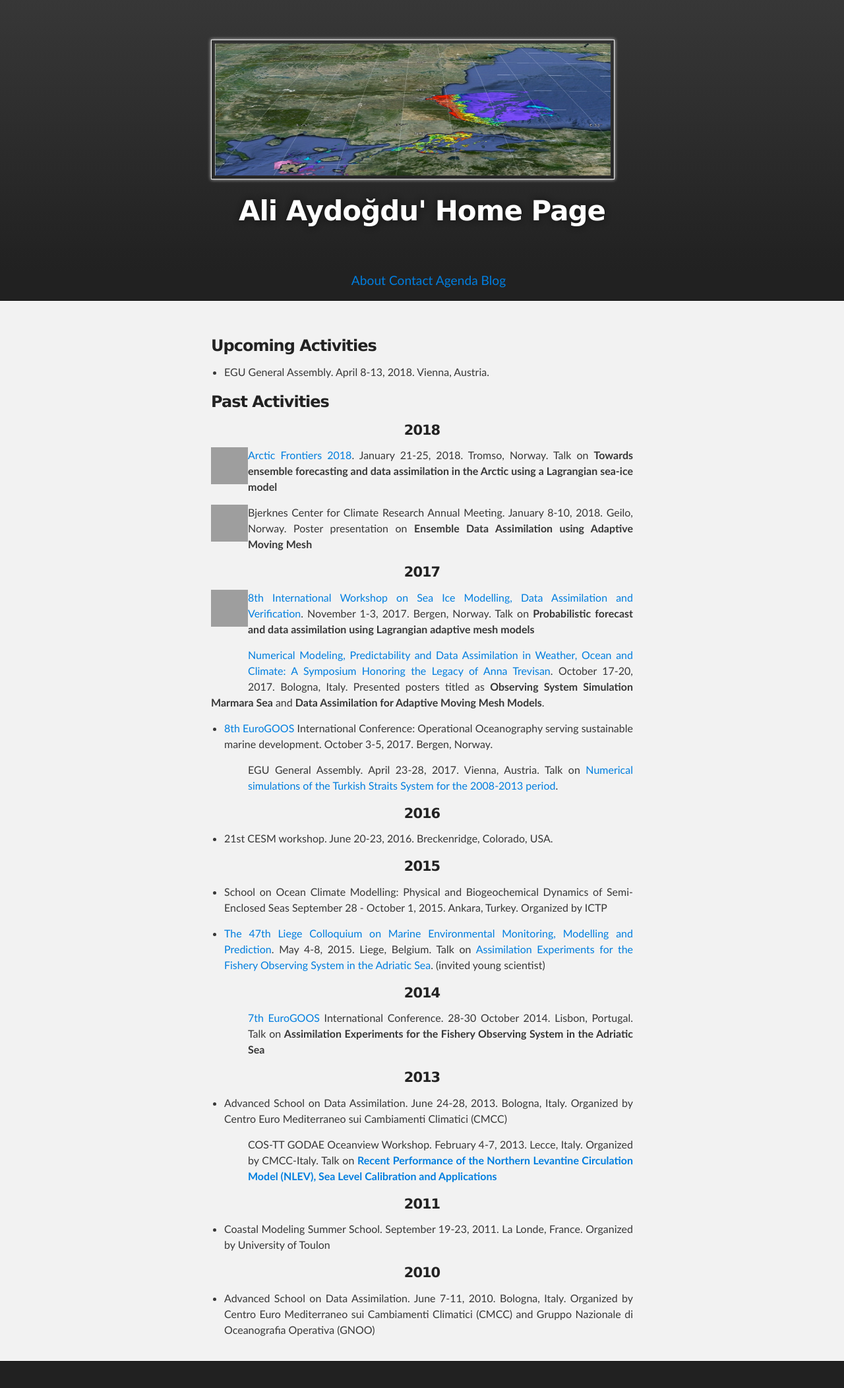
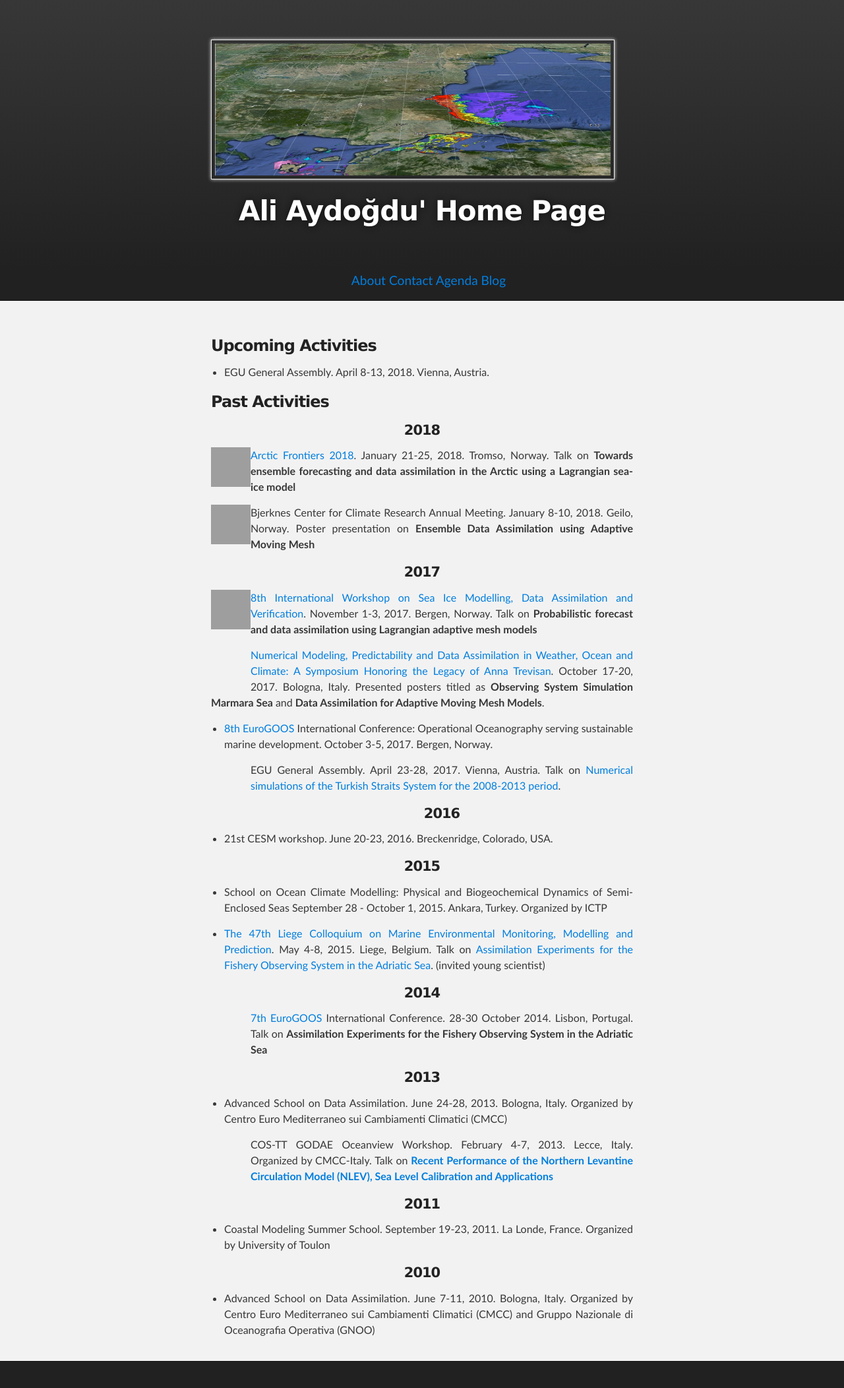
Before and after one commit to aydogduali/aydogduali.github.io, a Jekyll site: the page built from calendar/index.md, in a window 1280 px wide. Shown: the whole page at 66% size. Built offline with Jekyll 4.4.1, drawn with Linux system fonts in a browser that asks for light colours; the repository's description, which GitHub fills in, is left out; our own code applies the rules of GitHub Pages for plain Markdown files; grey boxes are pictures that could not be loaded.

Commit message:
resize logo

```diff
--- a/calendar/index.md
+++ b/calendar/index.md
@@ -10,34 +10,36 @@
 
 #### 2018
 <div style="float: left; clear: left">
-<iframe src="https://widgets.figshare.com/articles/5821668/embed?show_title=0" width="56" height="56" frameborder="0"></iframe>
+<iframe src="https://widgets.figshare.com/articles/5821668/embed?show_title=0" width="60" height="60" frameborder="0"></iframe>
 </div>
 [Arctic Frontiers 2018](https://www.arcticfrontiers.com/program/session/?id=S023). January 21-25, 2018. Tromso, Norway. Talk on **Towards ensemble forecasting and data assimilation in the Arctic using a Lagrangian sea-ice model**
 
 <div style="float: left; clear: left">
-<iframe src="https://widgets.figshare.com/articles/5822082/embed?show_title=0" width="56" height="56" frameborder="0"></iframe>
+<iframe src="https://widgets.figshare.com/articles/5822082/embed?show_title=0" width="60" height="60" frameborder="0"></iframe>
 </div>
 Bjerknes Center for Climate Research Annual Meeting. January 8-10, 2018. Geilo, Norway. Poster presentation on **Ensemble Data Assimilation using Adaptive Moving Mesh**
 
 
 #### 2017
 <div style="float: left; clear: left">
-<iframe src="https://widgets.figshare.com/articles/5821659/embed?show_title=0" width="56" height="56" frameborder="0"></iframe>
+<iframe src="https://widgets.figshare.com/articles/5821659/embed?show_title=0" width="60" height="60" frameborder="0"></iframe>
 </div>
 [8th International Workshop on Sea Ice Modelling, Data Assimilation and Verification](https://events.nersc.no/8th-international-workshop-sea-ice-modelling-data-assimilation-and-verification). November 1-3, 2017. Bergen, Norway. Talk on **Probabilistic forecast and data assimilation using Lagrangian adaptive mesh models**
 
 
 <div style="float: left; clear: left">
-<iframe src="https://widgets.figshare.com/articles/5738487/embed?show_title=0" width="56" height="56" frameborder="0"></iframe>
+<iframe src="https://widgets.figshare.com/articles/5738487/embed?show_title=0" width="60" height="60" frameborder="0"></iframe>
 </div>
 [Numerical Modeling, Predictability and Data Assimilation in Weather, Ocean and Climate: A Symposium Honoring the Legacy of Anna Trevisan](http://www.isac.cnr.it/Anna-Trevisan-Memorial-Symposium). October 17-20, 2017. Bologna, Italy. Presented posters titled as **Observing System Simulation Marmara Sea** and **Data Assimilation for Adaptive Moving Mesh Models**.
 
 - [8th EuroGOOS](http://eurogoos.imr.no) International Conference: Operational Oceanography serving sustainable marine development. October 3-5, 2017. Bergen, Norway.
 
 <div style="float: left; clear: left">
-<iframe src="https://widgets.figshare.com/articles/5822040/embed?show_title=0" width="56" height="56" frameborder="0"></iframe>
+<iframe src="https://widgets.figshare.com/articles/5822040/embed?show_title=0" width="60" height="60" frameborder="0"></iframe>
 </div>
 EGU General Assembly. April 23-28, 2017. Vienna, Austria. Talk on [Numerical simulations of the Turkish Straits System for the 2008-2013 period](http://meetingorganizer.copernicus.org/EGU2017/EGU2017-11612.pdf).
+
+
 
 
 #### 2016
@@ -53,7 +55,7 @@
 #### 2014
 
 <div style="float: left; clear: left">
-<iframe src="https://widgets.figshare.com/articles/5821602/embed?show_title=0" width="56" height="56" frameborder="0"></iframe>
+<iframe src="https://widgets.figshare.com/articles/5821602/embed?show_title=0" width="60" height="60" frameborder="0"></iframe>
 </div>
  [7th EuroGOOS](http://eurogoos.eu/2014/07/21/7th-eurogoos-conference-programme-now) International Conference. 28-30 October 2014. Lisbon, Portugal. Talk on **Assimilation Experiments for the Fishery Observing System in the Adriatic Sea**
 
@@ -62,7 +64,7 @@
 - Advanced School on Data Assimilation. June 24-28, 2013. Bologna, Italy. Organized by Centro Euro Mediterraneo sui Cambiamenti Climatici (CMCC)
 
 <div style="float: left; clear: left">
-<iframe src="https://widgets.figshare.com/articles/5821635/embed?show_title=0" width="56" height="56" frameborder="0"></iframe>
+<iframe src="https://widgets.figshare.com/articles/5821635/embed?show_title=0" width="60" height="60" frameborder="0"></iframe>
 </div>
 COS-TT GODAE Oceanview Workshop. February 4-7, 2013. Lecce, Italy. Organized by CMCC-Italy. Talk on [**Recent Performance of the Northern Levantine Circulation Model (NLEV), Sea Level Calibration and Applications**](https://www.godae.org/~godae-data/OceanView/Events/COSS-TT-workshop-Feb-2013/presentations/1.5-2013_GODAE-OCEANVIEW_COOS-TT-Lecce.pdf)
 
```
